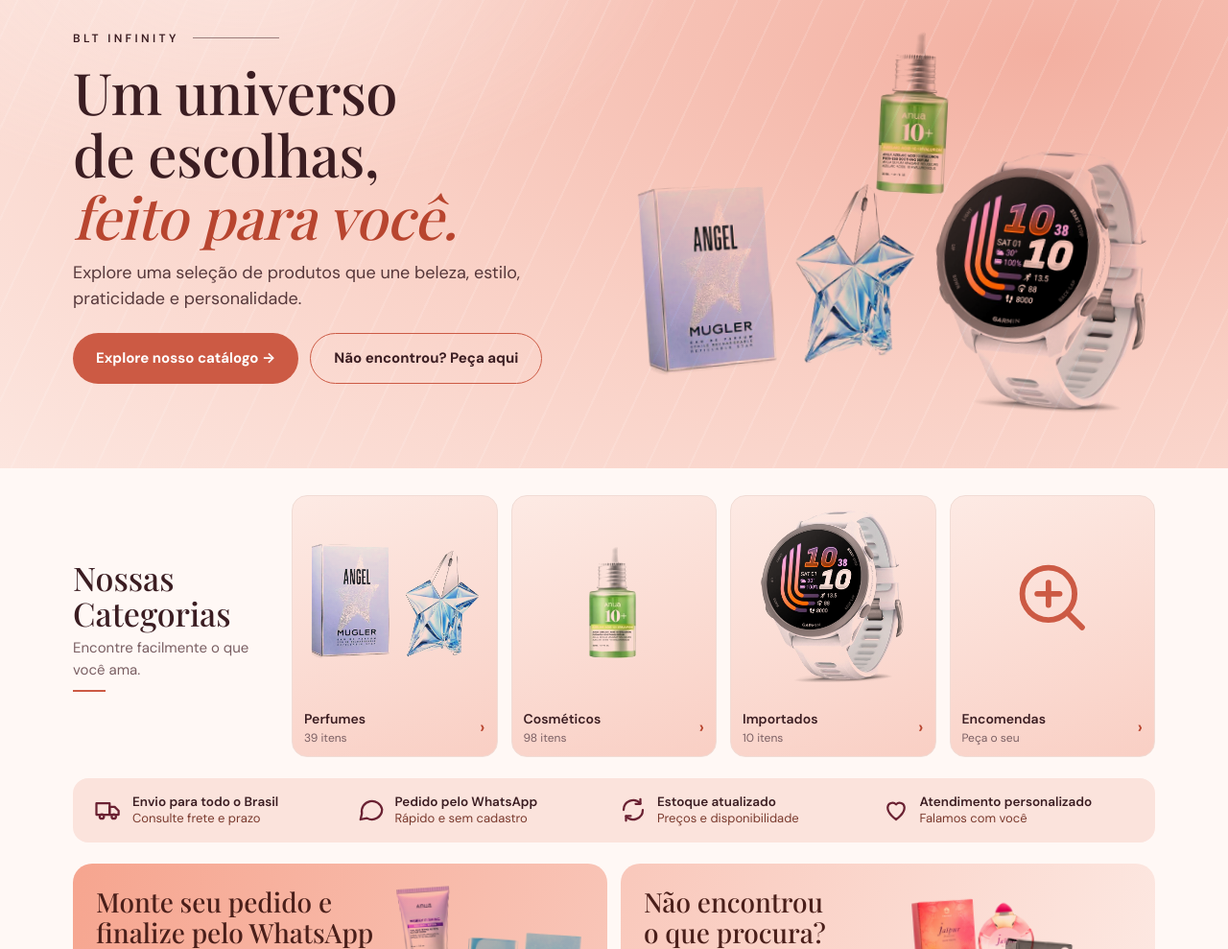
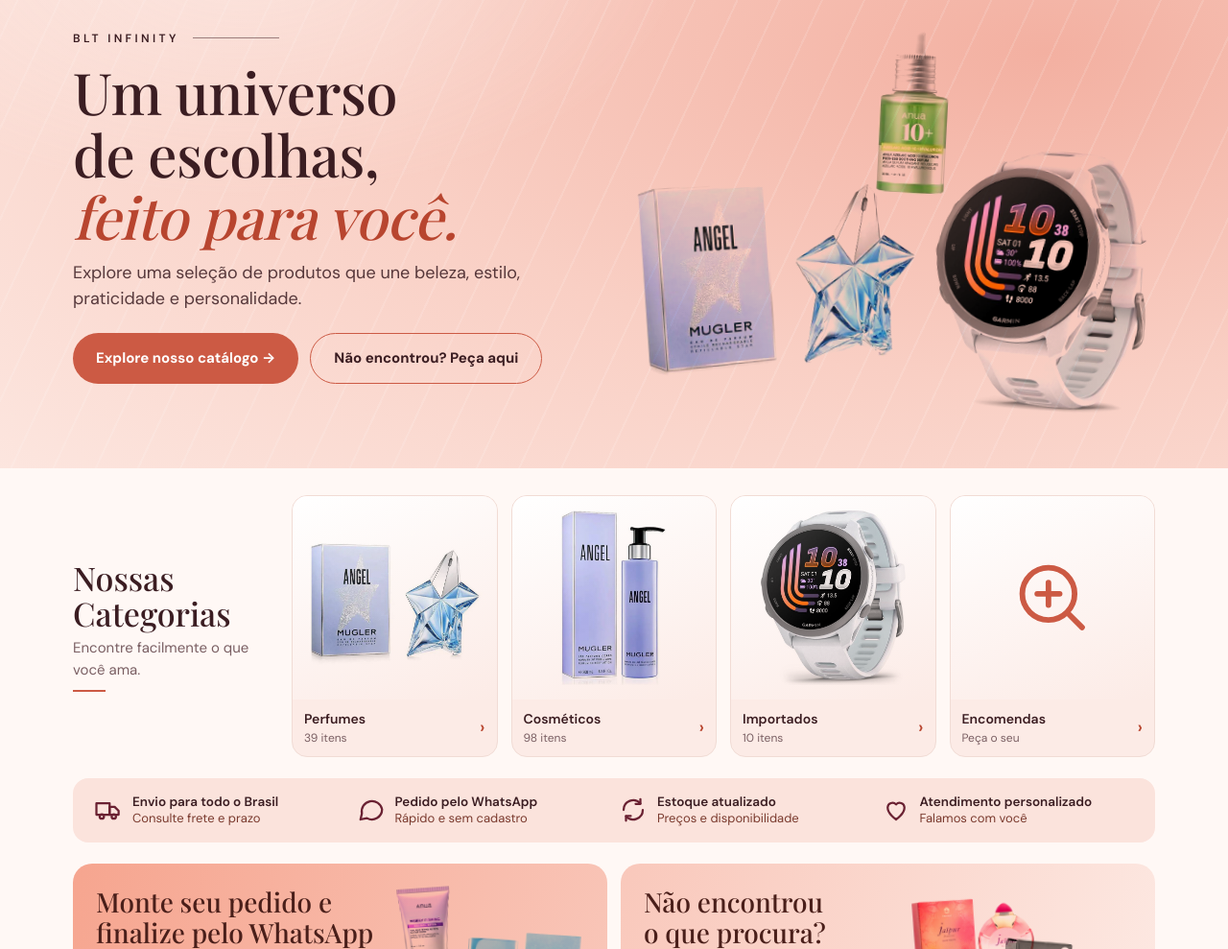
Before and after one commit to bltinfinity/catalogo, a plain HTML site: page novo/index.html in a window 1280 px wide. Shown: the part 249-1238 px from the top of the page at 96% size. Drawn offline with nearby package versions, Linux system fonts and the light colour scheme; a web font is replaced by a local one.

Commit message:
Prévia: volta as categorias à versão anterior
Co-Authored-By: Claude Sonnet 5.5 <noreply@anthropic.com>
Claude-Session: https://claude.ai/code/session_01HPfiVy8y8nqDmGd2xRr1ba

```diff
--- a/novo/index.html
+++ b/novo/index.html
@@ -529,14 +529,6 @@ footer.foot2 .in{display:block;text-align:left}
 :root[data-theme="dark"] .hart figure img,:root[data-theme="dark"] .bn .deco figure img{filter:none}
 
 @media (max-width:480px){.bn{padding-right:48%}.bn .deco{width:46%;right:6px}.bn .deco figure{width:76%}.bn .deco .d2{width:66%}}
-
-/* categorias: fotos sem fundo branco, mesma cor do cartão, com mais brilho */
-.ctile{background:linear-gradient(160deg,var(--h1),var(--h2))}
-.ctile .cimg{background:transparent}
-.ctile .cimg img{mix-blend-mode:multiply;filter:brightness(1.09) saturate(1.18) contrast(1.06)}
-@media (prefers-color-scheme: dark){:root:not([data-theme="light"]) .ctile .cimg{background:#fff}:root:not([data-theme="light"]) .ctile .cimg img{filter:none;mix-blend-mode:normal}}
-:root[data-theme="dark"] .ctile .cimg{background:#fff}
-:root[data-theme="dark"] .ctile .cimg img{filter:none;mix-blend-mode:normal}
 </style>
 
 <header class="top">
@@ -1099,7 +1091,7 @@ $('pdOverlay').addEventListener('click',function(e){
   };
   var t = $('ctiles'); if(!t) return;
   var html = CATS.map(function(ct){
-    var p = ct.id==='cosmeticos' ? pick('cosmeticos',/Azelaic/i) : best(ct.id), n = unitsIn(ct.id);
+    var p = best(ct.id), n = unitsIn(ct.id);
     return '<a class="ctile" href="#catalogo" data-cat="'+ct.id+'"><span class="cimg">'+(p?'<img src="'+photoOf(p)+'" alt="" loading="lazy" decoding="async">':ICO[ct.id])+'</span><span class="clabel"><span>'+ct.label+'<small>'+n+(n===1?' item':' itens')+'</small></span><i aria-hidden="true">›</i></span></a>';
   }).join('');
   html += '<a class="ctile" href="#encomendar"><span class="cimg">'+ICO.enc+'</span><span class="clabel"><span>Encomendas<small>Peça o seu</small></span><i aria-hidden="true">›</i></span></a>';
```
